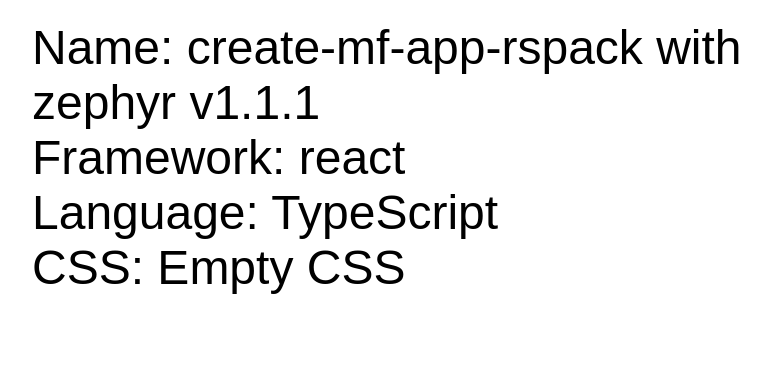
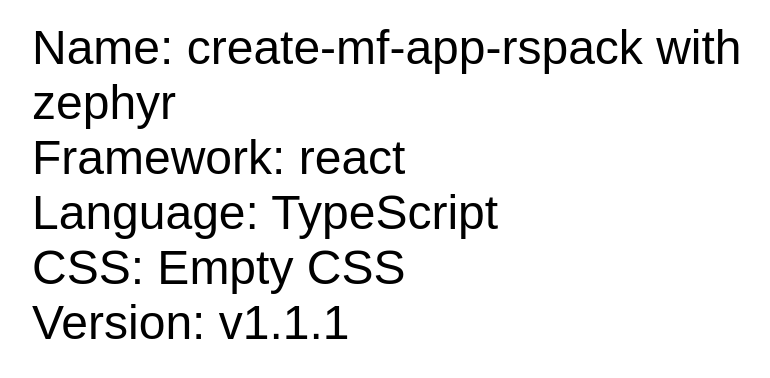
Before and after one commit to ZephyrCloudIO/deploy-summary-action, a React app in the folder zephyr-examples/create-mf-app-rspack/: page / in a window 1280 px wide. Shown: the top 378 px of the page, without its empty margins (208-978 px from the left). Built offline with nearby package versions, Linux system fonts and the light colour scheme.

Commit message:
ci: update example to build

```diff
--- a/zephyr-examples/create-mf-app-rspack/src/App.tsx
+++ b/zephyr-examples/create-mf-app-rspack/src/App.tsx
@@ -5,10 +5,11 @@
 
 const App = () => (
   <div className="container">
-    <div>Name: create-mf-app-rspack with zephyr v1.1.1</div>
+    <div>Name: create-mf-app-rspack with zephyr</div>
     <div>Framework: react</div>
     <div>Language: TypeScript</div>
     <div>CSS: Empty CSS</div>
+    <div>Version: v1.1.1</div>
   </div>
 )
 const rootElement = document.getElementById('app')
```
